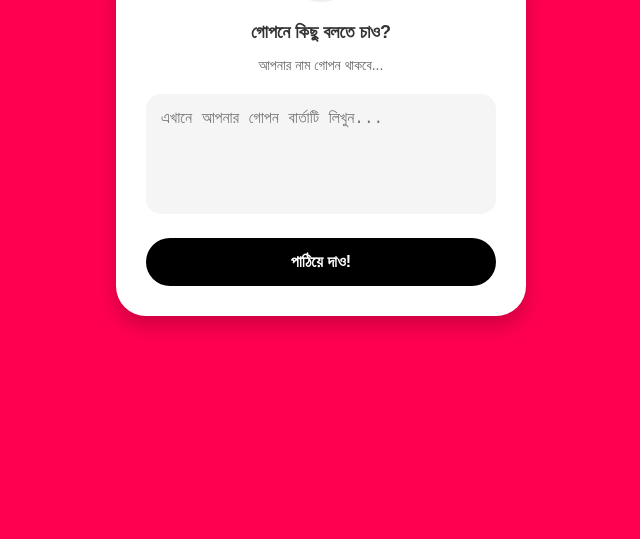
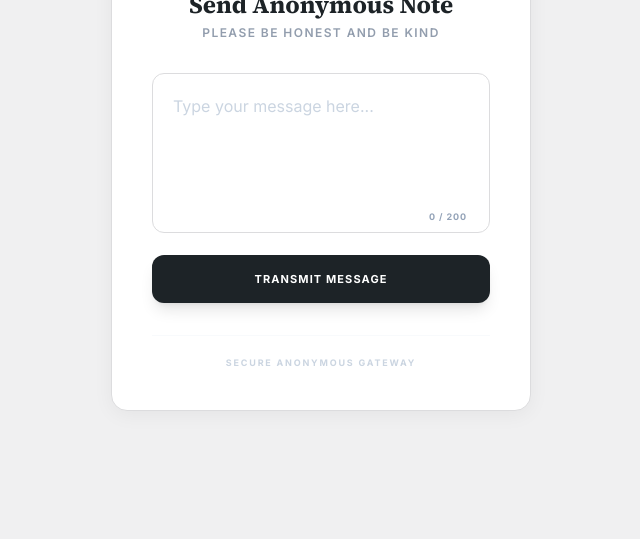
Before and after one commit to AlgoNeel/Secret-Message, a website: page index.html in a window 1280 px wide. Shown: the part 261-800 px from the top of the page, without its empty margins (319-959 px from the left). Drawn offline with nearby package versions, Linux system fonts and the light colour scheme.

Commit message:
Update index.html

```diff
--- a/index.html
+++ b/index.html
@@ -1,89 +1,226 @@
 <!DOCTYPE html>
-<html lang="bn">
+<html lang="en">
 <head>
     <meta charset="UTF-8">
-    <meta name="viewport" content="width=device-width, initial-scale=1.0">
-    <title>Chithime - Secret Message</title>
+    <meta name="viewport" content="width=device-width, initial-scale=1.0, maximum-scale=1.0, user-scalable=no">
+    <title>Secret Message | Anonymous Communication</title>
+
+    <!-- Using Fonts from your Portfolio Theme -->
+    <link rel="preconnect" href="https://fonts.googleapis.com">
+    <link rel="preconnect" href="https://fonts.gstatic.com" crossorigin>
+    <link href="https://fonts.googleapis.com/css2?family=Source+Serif+4:ital,opsz,wght@0,8..60,200..900;1,8..60,200..900&family=Inter:wght@300;400;500;600;700;800&display=swap" rel="stylesheet">
+
+    <script src="https://cdn.tailwindcss.com"></script>
+    <script>
+        tailwind.config = {
+            theme: {
+                extend: {
+                    colors: {
+                        wpBlue: '#2271b1',
+                        wpDark: '#1d2327',
+                        wpLight: '#f0f0f1',
+                        wpBorder: '#dcdcde',
+                    },
+                    fontFamily: {
+                        serif: ['"Source Serif 4"', 'serif'],
+                        sans: ['Inter', 'sans-serif'],
+                    }
+                }
+            }
+        }
+    </script>
     <style>
+        :root {
+            --wp-admin-blue: #2271b1;
+            --wp-dark: #1d2327;
+            --wp-light-grey: #f0f0f1;
+            --wp-border: #dcdcde;
+        }
+
         body {
-            font-family: 'Arial', sans-serif;
-            background: #FF0050;
-            display: flex; justify-content: center; align-items: center;
-            height: 100vh; margin: 0;
+            background-color: var(--wp-light-grey);
+            font-family: 'Inter', sans-serif;
+            color: var(--wp-dark);
+            -webkit-tap-highlight-color: transparent;
+            overscroll-behavior-y: contain;
         }
-        .card {
-            background: white; padding: 30px; border-radius: 30px;
-            width: 85%; max-width: 350px; text-align: center;
-            box-shadow: 0 10px 20px rgba(0,0,0,0.2);
+
+        .reveal {
+            opacity: 0;
+            transform: translateY(20px);
+            transition: all 0.6s cubic-bezier(0.22, 1, 0.36, 1);
         }
-        .profile-img {
-            width: 70px; height: 70px; background: #eee;
-            border-radius: 50%; margin: -65px auto 15px;
-            border: 5px solid white; display: flex;
-            align-items: center; justify-content: center; font-size: 30px;
+        .reveal.active {
+            opacity: 1;
+            transform: translateY(0);
         }
-        h2 { font-size: 18px; color: #333; margin-bottom: 5px; }
-        p { font-size: 14px; color: #666; margin-bottom: 20px; }
+
         textarea {
-            width: 100%; height: 120px; border: none;
-            background: #f5f5f5; border-radius: 15px;
-            padding: 15px; font-size: 16px; outline: none;
-            box-sizing: border-box; resize: none;
+            border: 1px solid var(--wp-border);
+            font-size: 16px !important;
+            line-height: 1.5;
+            -webkit-appearance: none;
         }
-        button {
-            background: #000; color: white; border: none;
-            padding: 15px 30px; border-radius: 30px;
-            margin-top: 20px; cursor: pointer; font-weight: bold;
-            width: 100%; font-size: 16px;
+        textarea:focus {
+            border-color: var(--wp-admin-blue);
+            box-shadow: 0 0 0 1px var(--wp-admin-blue);
+        }
+
+        .toast {
+            background: var(--wp-dark);
+            box-shadow: 0 10px 30px rgba(0,0,0,0.2);
+            width: calc(100% - 32px);
+            max-width: 350px;
+        }
+
+        textarea::-webkit-scrollbar {
+            width: 4px;
+        }
+        textarea::-webkit-scrollbar-thumb {
+            background: var(--wp-border);
+            border-radius: 10px;
         }
     </style>
 </head>
-<body>
+<body class="min-h-screen flex flex-col items-center justify-center p-4">
 
-<div class="card">
-    <div class="profile-img">👤</div>
-    <h2>গোপনে কিছু বলতে চাও?</h2>
-    <p>আপনার নাম গোপন থাকবে...</p>
-    <textarea id="userMsg" placeholder="এখানে আপনার গোপন বার্তাটি লিখুন..."></textarea>
-    <button onclick="sendMsg()">পাঠিয়ে দাও!</button>
+    <!-- Toast Notification -->
+    <div id="notification" class="fixed top-6 left-1/2 -translate-x-1/2 -translate-y-[200%] toast text-white px-6 py-4 rounded-xl z-50 transition-all duration-500 flex items-center justify-between gap-4 border border-white/10">
+        <div class="flex items-center gap-3">
+            <span id="notif-icon">✅</span>
+            <span id="notif-text" class="text-sm font-medium tracking-wide">Success</span>
+        </div>
+    </div>
+
+    <div class="w-full max-w-[420px] flex flex-col items-center">
+
+        <!-- Main Workspace Card -->
+        <main class="w-full bg-white border border-wpBorder rounded-2xl p-6 sm:p-10 shadow-[0_4px_20px_rgba(0,0,0,0.05)] reveal active" id="card-reveal">
+
+            <!-- User Identifier -->
+            <div class="flex flex-col items-center mb-6 sm:mb-8 text-center">
+                <div class="w-14 h-14 sm:w-16 sm:h-16 bg-wpLight rounded-full flex items-center justify-center text-2xl border border-wpBorder mb-3 sm:mb-4 shadow-inner">
+                    👤
+                </div>
+                <h2 class="font-serif text-xl sm:text-2xl font-bold text-wpDark">Send Anonymous Note</h2>
+                <p class="text-slate-500 text-[10px] sm:text-xs mt-1 uppercase tracking-[0.12em] font-semibold opacity-70">Please be honest and be kind</p>
+            </div>
+
+            <div class="space-y-4">
+                <div class="relative">
+                    <textarea
+                        id="userMsg"
+                        maxlength="200"
+                        placeholder="Type your message here..."
+                        spellcheck="false"
+                        oninput="updateCount()"
+                        class="w-full h-36 sm:h-40 bg-white rounded-xl p-5 transition-all resize-none outline-none text-slate-700 placeholder:text-slate-300"
+                    ></textarea>
+                    <!-- Character Counter -->
+                    <div id="charCount" class="absolute bottom-3 right-4 text-[9px] font-bold text-slate-400 uppercase tracking-widest bg-white/90 px-1.5 py-0.5 rounded border border-transparent">
+                        0 / 200
+                    </div>
+                </div>
+
+                <!-- Primary Action -->
+                <button
+                    id="sendBtn"
+                    onclick="sendMsg()"
+                    class="w-full bg-wpDark hover:bg-black text-white font-bold py-4 rounded-xl transition-all flex items-center justify-center gap-3 shadow-lg active:scale-[0.98] touch-manipulation"
+                >
+                    <span id="btn-loader" class="hidden w-4 h-4 border-2 border-white/20 border-t-white rounded-full animate-spin"></span>
+                    <span id="btn-text" class="uppercase tracking-widest text-[11px] font-bold">Transmit Message</span>
+                </button>
+            </div>
+
+            <!-- Minimalist Footer -->
+            <div class="mt-8 pt-5 border-t border-slate-50 text-center">
+                <p class="text-[8px] sm:text-[9px] uppercase tracking-[0.2em] font-bold text-slate-300">
+                    Secure Anonymous Gateway
+                </p>
+            </div>
+        </main>
     </div>
 
     <script>
-    function sendMsg() {
-        const msg = document.getElementById('userMsg').value;
-        const btn = document.querySelector('button');
+        function updateCount() {
+            const textarea = document.getElementById('userMsg');
+            const countDisplay = document.getElementById('charCount');
+            const currentLength = textarea.value.length;
+            countDisplay.innerText = `${currentLength} / 200`;
 
-        if(!msg.trim()) { alert("কিছু তো লিখুন!"); return; }
+            if (currentLength >= 200) {
+                countDisplay.classList.add('text-wpBlue');
+            } else {
+                countDisplay.classList.remove('text-wpBlue');
+            }
+        }
 
-        btn.innerText = "পাঠানো হচ্ছে...";
+        function showNotification(text, icon = "✅") {
+            const notif = document.getElementById('notification');
+            const notifText = document.getElementById('notif-text');
+            const notifIcon = document.getElementById('notif-icon');
+
+            notifText.innerText = text;
+            notifIcon.innerText = icon;
+
+            notif.classList.remove('-translate-y-[200%]');
+            notif.classList.add('translate-y-0');
+
+            setTimeout(() => {
+                notif.classList.add('-translate-y-[200%]');
+                notif.classList.remove('translate-y-0');
+            }, 3000);
+        }
+
+        async function sendMsg() {
+            const msgInput = document.getElementById('userMsg');
+            const msg = msgInput.value;
+            const btn = document.getElementById('sendBtn');
+            const btnText = document.getElementById('btn-text');
+            const btnLoader = document.getElementById('btn-loader');
+
+            if(!msg.trim()) {
+                showNotification("Input field is empty.", "⚠️");
+                return;
+            }
+
             btn.disabled = true;
+            btnText.classList.add('opacity-30');
+            btnLoader.classList.remove('hidden');
 
-        // আপনার রেন্ডার সার্ভারের লিঙ্ক (শেষে /send-message যোগ করা আছে)
-        const url = 'https://secret-message-h4tq.onrender.com/send-message';
-
-        fetch(url, {
+            try {
+                const response = await fetch('https://secret-message-h4tq.onrender.com/send-message', {
                     method: 'POST',
                     headers: { 'Content-Type': 'application/json' },
                     body: JSON.stringify({ message: msg })
-        })
-        .then(response => {
+                });
+
                 if (response.ok) {
-                alert("মেসেজটি আপনার Google Doc-এ সফলভাবে পাঠানো হয়েছে!");
-                document.getElementById('userMsg').value = "";
+                    showNotification("Sent successfully.");
+                    msgInput.value = "";
+                    updateCount();
+                    msgInput.blur();
                 } else {
-                alert("সার্ভারে সমস্যা হয়েছে, আবার চেষ্টা করুন।");
+                    showNotification("Server error.", "❌");
                 }
-        })
-        .catch(err => {
-            alert("কানেকশন এরর!");
-            console.error(err);
-        })
-        .finally(() => {
-            btn.innerText = "পাঠিয়ে দাও!";
+            } catch (err) {
+                showNotification("Network error.", "🌐");
+            } finally {
                 btn.disabled = false;
+                btnText.classList.remove('opacity-30');
+                btnLoader.classList.add('hidden');
+            }
+        }
+
+        window.onload = () => {
+            const reveals = document.querySelectorAll(".reveal");
+            reveals.forEach((el, index) => {
+                setTimeout(() => {
+                    el.classList.add('active');
+                }, 100 * (index + 1));
             });
-    }
+        };
     </script>
-
 </body>
 </html>
```
Lines whose indentation alone changed are shown as unchanged.
